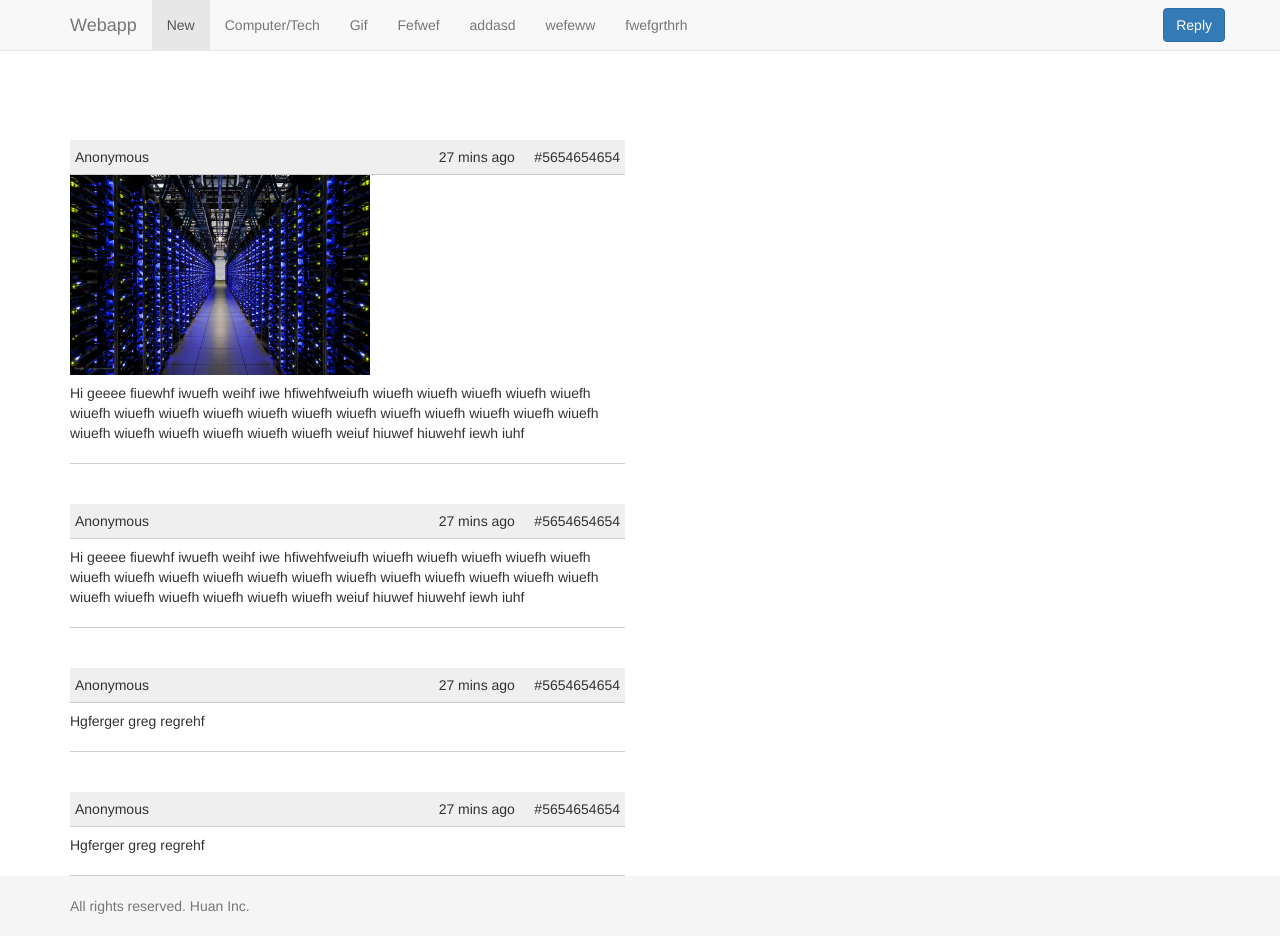
After one commit to renederschinkenklopfer/projectloli, a PHP site: page /thread.html in a window 1280 px wide. The commit adds this page. Run offline with PHP 8.4, Linux system fonts and the light colour scheme; some libraries are stand-ins or nearby versions.

Commit message:
thread prototype

```diff
--- a/css/main.css
+++ b/css/main.css
@@ -88,3 +88,10 @@ body {
     opacity: 0;
     filter: alpha(opacity=0);
 }
+
+
+
+/* Thread */
+.row {
+  margin-top: 40px;
+}
--- /dev/null
+++ b/thread.html
@@ -0,0 +1,83 @@
+<!DOCTYPE html>
+<html lang="de">
+  <head>
+    <meta charset="utf-8">
+    <meta http-equiv="X-UA-Compatible" content="IE=edge">
+    <meta name="viewport" content="width=device-width, initial-scale=1">
+    <title>Webapp</title>
+    <link href="css/bootstrap.min.css" rel="stylesheet">
+    <link href="css/main.css" rel="stylesheet">
+  </head>
+  <body>
+    <nav class="navbar navbar-default navbar-fixed-top">
+      <div class="container">
+        <div class="navbar-header">
+          <button type="button" class="navbar-toggle collapsed" data-toggle="collapse" data-target="#navbar" aria-expanded="false" aria-controls="navbar">
+            <span class="sr-only">Toggle navigation</span>
+            <span class="icon-bar"></span>
+            <span class="icon-bar"></span>
+            <span class="icon-bar"></span>
+          </button>
+          <a class="navbar-brand" href="#">Webapp</a>
+        </div>
+        <div id="navbar" class="collapse navbar-collapse">
+          <ul class="nav navbar-nav">
+            <li class="active"><a href="new/">New</a></li>
+            <li><a href="c">Computer/Tech</a></li>
+            <li><a href="gif/">Gif</a></li>
+            <li><a href="gif/">Fefwef</a></li>
+            <li><a href="gif/">addasd</a></li>
+            <li><a href="c/">wefeww</a></li>
+            <li><a href="gif/">fwefgrthrh</a></li>
+          </ul>
+          <ul class="nav navbar-nav navbar-right">
+            <li>
+              <a href="#" class="newThread hidden-sm hidden-md hidden-lg" >Reply</a>
+              <p class="newThread navbar-btn hidden-xs">
+                <a href="#" class="btn btn-primary">Reply</a>
+              </p>
+            </li>
+          </ul>
+        </div>
+      </div>
+    </nav>
+
+    <div class="container">
+      <div class="row">
+          <div class="col-md-6">
+            <div style="background-color: #efefef; padding: 5px; padding-bottom: 7px; padding-top: 7px; border-bottom: 1px solid #ccc;">Anonymous <span class="pull-right">27 mins ago &nbsp;&nbsp;&nbsp; #5654654654</span></div>
+            <img src="img/1337.jpg" width="300" class="img-responsive" alt="">
+            <div style="margin-top: 8px; border-bottom: 1px solid #ccc; padding-bottom: 20px;">Hi geeee fiuewhf iwuefh weihf iwe hfiwehfweiufh wiuefh wiuefh wiuefh wiuefh wiuefh wiuefh wiuefh wiuefh wiuefh wiuefh wiuefh wiuefh wiuefh wiuefh wiuefh wiuefh wiuefh wiuefh wiuefh wiuefh wiuefh wiuefh wiuefh weiuf hiuwef hiuwehf iewh iuhf</div>
+          </div>
+      </div>
+      <div class="row">
+          <div class="col-md-6">
+            <div style="background-color: #efefef; padding: 5px; padding-bottom: 7px; padding-top: 7px; border-bottom: 1px solid #ccc;">Anonymous <span class="pull-right">27 mins ago &nbsp;&nbsp;&nbsp; #5654654654</span></div>
+            <div style="margin-top: 8px; border-bottom: 1px solid #ccc; padding-bottom: 20px;">Hi geeee fiuewhf iwuefh weihf iwe hfiwehfweiufh wiuefh wiuefh wiuefh wiuefh wiuefh wiuefh wiuefh wiuefh wiuefh wiuefh wiuefh wiuefh wiuefh wiuefh wiuefh wiuefh wiuefh wiuefh wiuefh wiuefh wiuefh wiuefh wiuefh weiuf hiuwef hiuwehf iewh iuhf</div>
+          </div>
+      </div>
+      <div class="row">
+          <div class="col-md-6">
+            <div style="background-color: #efefef; padding: 5px; padding-bottom: 7px; padding-top: 7px; border-bottom: 1px solid #ccc;">Anonymous <span class="pull-right">27 mins ago &nbsp;&nbsp;&nbsp; #5654654654</span></div>
+            <div style="margin-top: 8px; border-bottom: 1px solid #ccc; padding-bottom: 20px;">Hgferger greg regrehf</div>
+          </div>
+      </div>
+      <div class="row">
+          <div class="col-md-6">
+            <div style="background-color: #efefef; padding: 5px; padding-bottom: 7px; padding-top: 7px; border-bottom: 1px solid #ccc;">Anonymous <span class="pull-right">27 mins ago &nbsp;&nbsp;&nbsp; #5654654654</span></div>
+            <div style="margin-top: 8px; border-bottom: 1px solid #ccc; padding-bottom: 20px;">Hgferger greg regrehf</div>
+          </div>
+      </div>
+    </div>
+
+    <footer class="footer">
+      <div class="container">
+        <p class="text-muted">All rights reserved. Huan Inc.</p>
+      </div>
+    </footer>
+
+    <script src="https://ajax.googleapis.com/ajax/libs/jquery/1.11.2/jquery.min.js"></script>
+    <script src="js/bootstrap.min.js"></script>
+	<script src="js/main.js"></script>
+  </body>
+</html>
```
